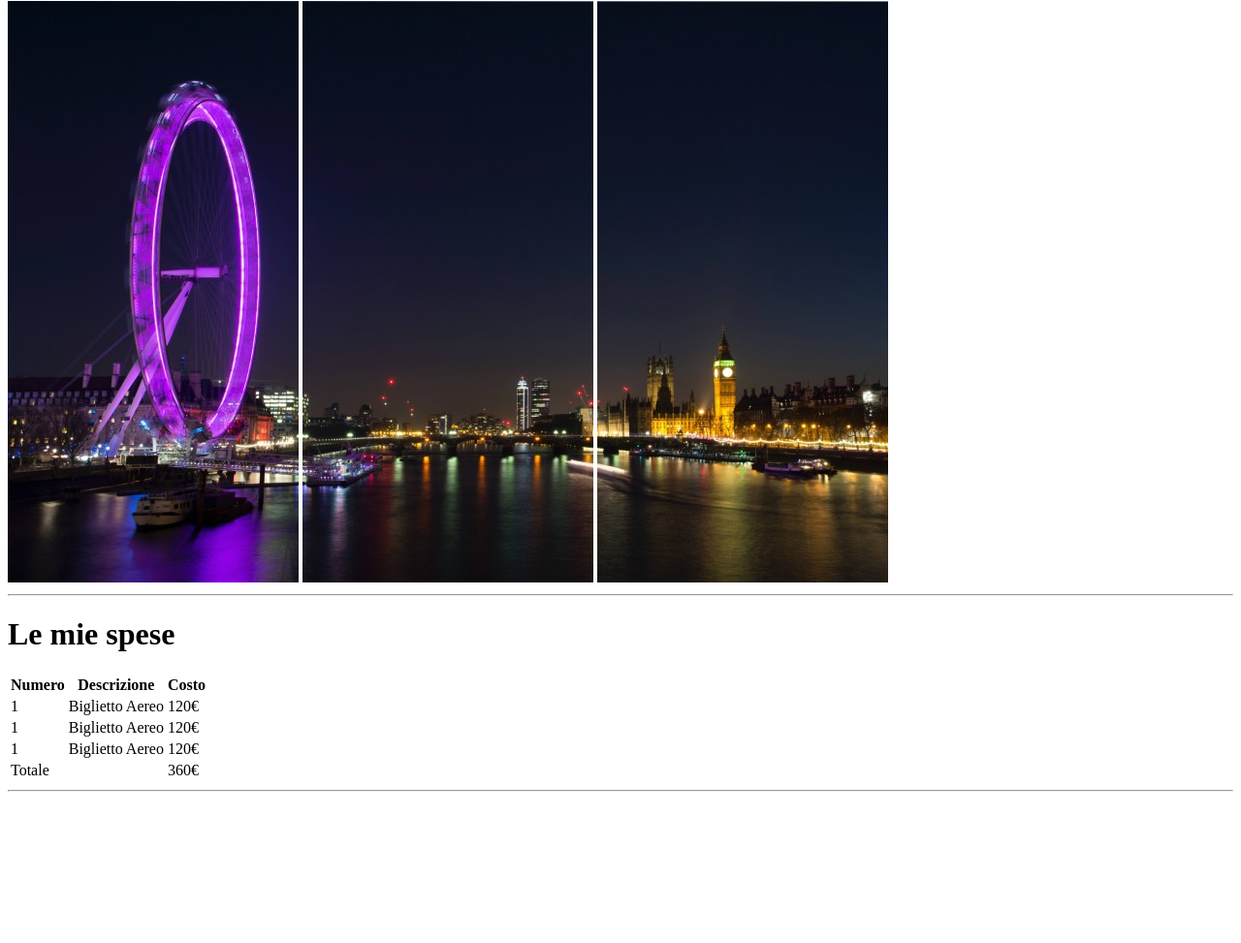
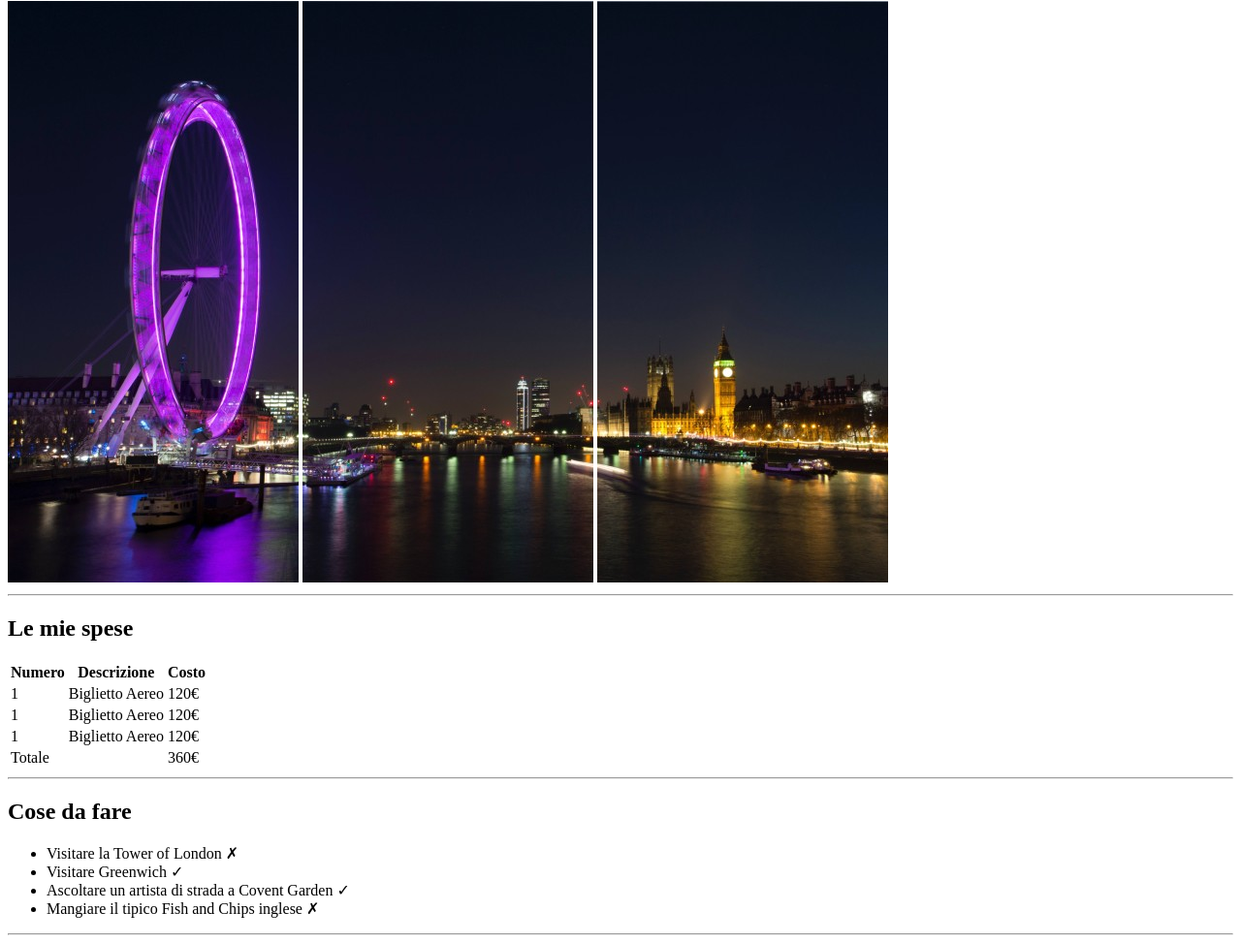
Before and after one commit to SalvatoreGiacomazzo/html-london-trip, a plain HTML site: page index.html in a window 1280 px wide. Shown: the part 79-1052 px from the top of the page at 97% size. Before the commit the page ends 904 px from the top, so only its background shows below. Drawn offline with Linux system fonts and the light colour scheme.

Commit message:
cose da fare

```diff
--- a/index.html
+++ b/index.html
@@ -17,7 +17,7 @@
 
 <main>
       <!--Intestazione Tabella dei prezzi-->
-      <h1>Le mie spese</h1>
+      <h2>Le mie spese</h2>
     <table>
       <tr>
        <th><b>Numero</b></th>
@@ -55,8 +55,14 @@
     </table>
 
     <hr>
-
-
+   <h2>Cose da fare</h2>
+   <ul>
+    <li>Visitare la Tower of London ✗</li>
+    <li>Visitare Greenwich ✓</li>
+    <li>Ascoltare un artista di strada a Covent Garden ✓</li>
+    <li>Mangiare il tipico Fish and Chips inglese ✗</li>
+   </ul>
+   <hr>
 
 
 
```
